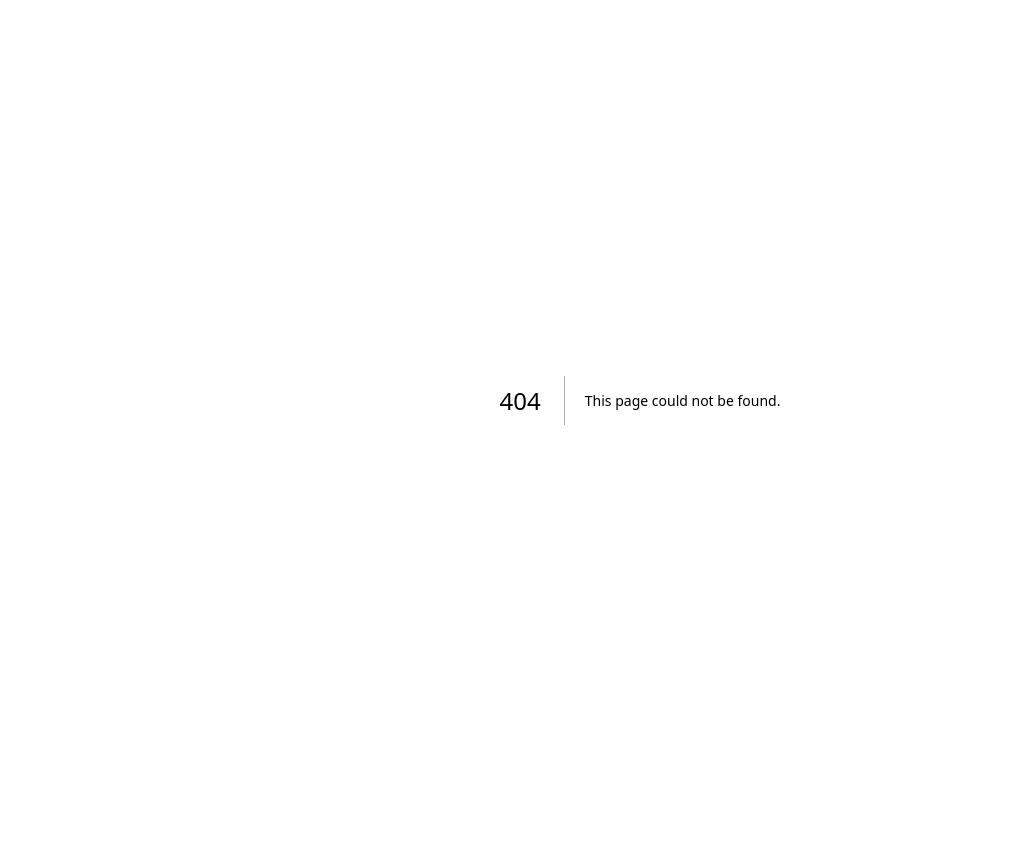
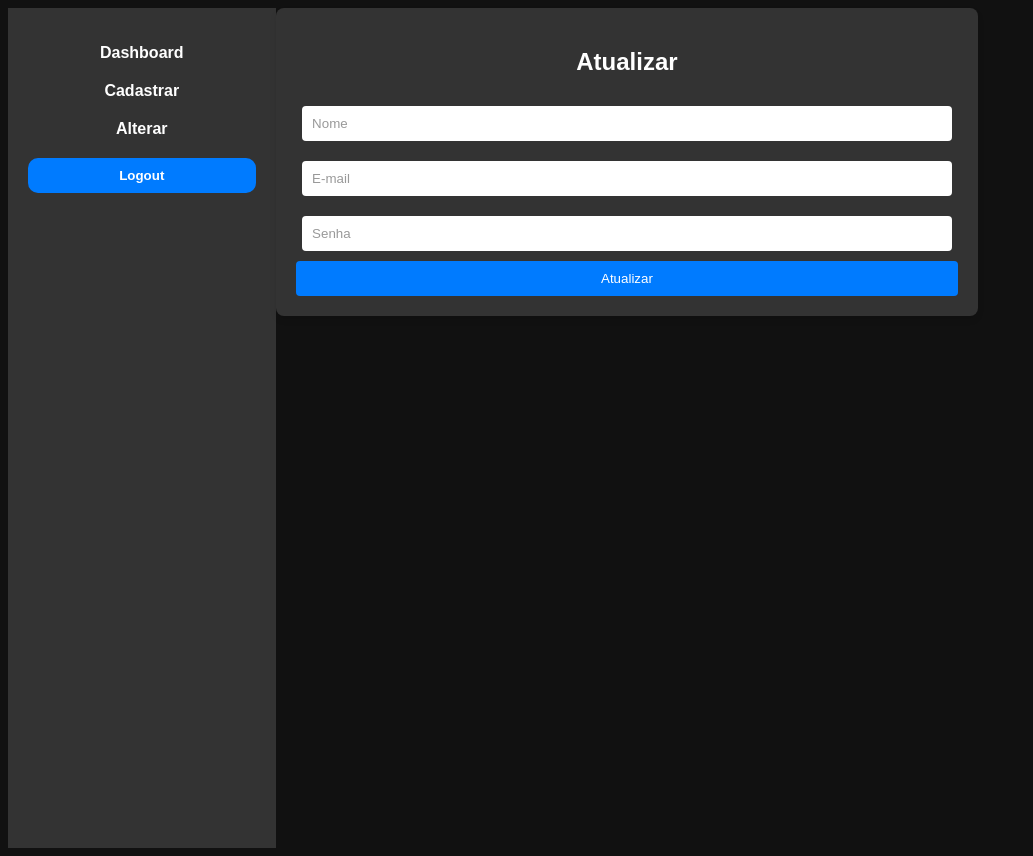
Before and after one commit to Amorim-EA/Aplication-Users, a Next.js app: page /pages/alter in a window 1280 px wide. Before the commit this address had no page. Shown: the whole page, without its empty margins (0-1033 px from the left). Before the commit the page ends 800 px from the top, so only its background shows below. Built offline with nearby package versions, Linux system fonts and the light colour scheme.

Commit message:
pagina: alterar com css, mas não cumpre sua funçao

```diff
--- /dev/null
+++ b/src/app/pages/alter/estilo.css
@@ -0,0 +1,45 @@
+.alter {
+    display: flex;
+}
+.container {
+  width: 78%;
+  margin: auto;
+}
+.alter-form {
+  background-color: #333;
+  padding: 20px;
+  border-radius: 8px;
+  box-shadow: 0 4px 6px rgba(0, 0, 0, 0.1);
+}
+
+.alter-form h2 {
+  color: #fff;
+  margin-bottom: 20px;
+}
+
+input {
+  width: 95%;
+  padding: 10px;
+  margin: 10px 0;
+  border: none;
+  border-radius: 4px;
+}
+
+input::placeholder {
+  color: #999;
+}
+
+button {
+  width: 100%;
+  padding: 10px;
+  background-color: #007BFF;
+  color: #fff;
+  border: none;
+  border-radius: 4px;
+  cursor: pointer;
+  transition: background-color 0.3s ease;
+}
+
+button:hover {
+  background-color: #0056b3;
+}
--- /dev/null
+++ b/src/app/pages/alter/page.js
@@ -0,0 +1,47 @@
+'use client'
+import { useState } from "react";
+import { ToastContainer, toast } from "react-toastify";
+import 'react-toastify/dist/ReactToastify.css';
+import NavBar from "../../componentes/NavBar";
+import './estilo.css';
+
+export default function Alterar() {
+  const [user, setUser] = useState({
+    name: '',
+    email: '',
+    password: '',
+  });
+
+
+  const alterarUsuario = async (e) => {
+    e.preventDefault();
+    toast.success("Usuário atualizado com sucesso!!");
+  }
+  return (
+    <div className="alter">
+      <NavBar />
+    <div>
+      <form className="alter-form" onSubmit={alterarUsuario}>
+      <h2>Atualizar</h2>
+        <input
+          placeholder='Nome'
+          type="text"
+          onChange={(e) => { setUser({ ...user, name: e.target.value }) }}>
+        </input>
+        <input
+          placeholder='E-mail'
+          type="email"
+          onChange={(e) => { setUser({ ...user, email: e.target.value }) }}>
+        </input>
+        <input
+          placeholder='Senha'
+          type='password'
+          onChange={(e) => { setUser({ ...user, password: e.target.value }) }}>
+        </input>
+        <button>Atualizar</button>
+      </form>
+      <ToastContainer />
+    </div>
+    </div>
+  )
+}
```
